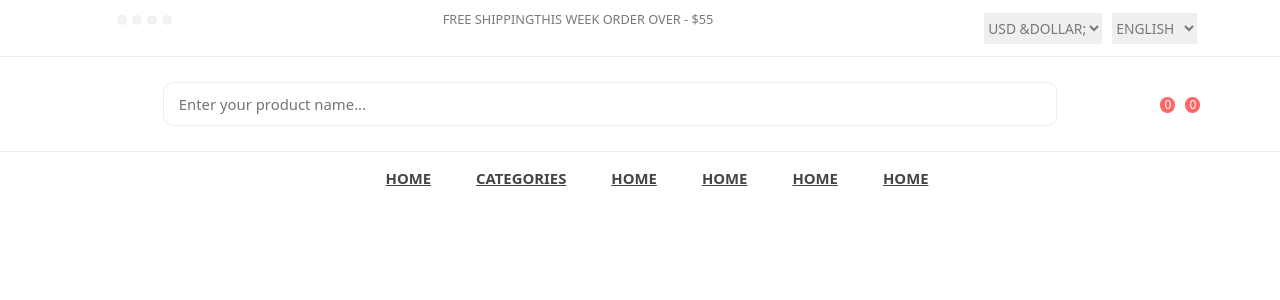
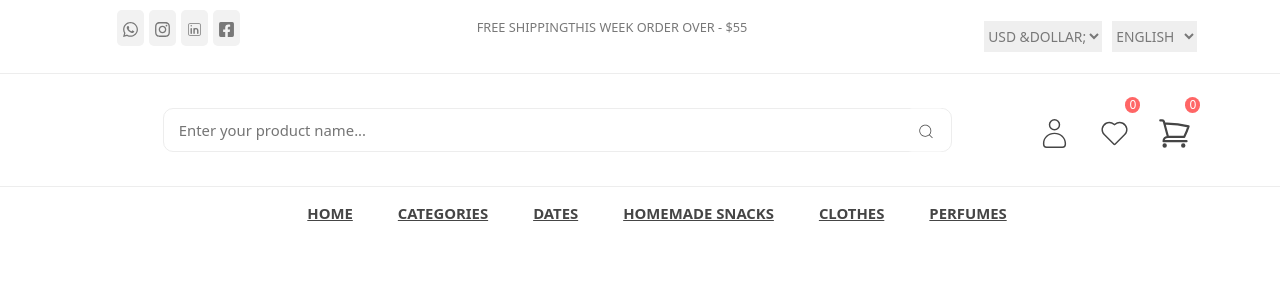
Before and after one commit to Tekisky123/Tekisky-Mart-Website, a React (Create React App) app: page / in a window 1280 px wide. Shown: the top 300 px of the page. Built offline with nearby package versions, Linux system fonts and the light colour scheme.

Commit message:
djhwdguy

```diff
--- a/package.json
+++ b/package.json
@@ -9,6 +9,7 @@
     "bootstrap": "^5.3.2",
     "react": "^18.2.0",
     "react-dom": "^18.2.0",
+    "react-icons": "^5.0.1",
     "react-router-dom": "^6.21.3",
     "react-scripts": "5.0.1",
     "web-vitals": "^2.1.4"
--- a/src/Components/Header.jsx
+++ b/src/Components/Header.jsx
@@ -2,6 +2,15 @@ import React, { useEffect } from "react";
 import { Link } from "react-router-dom";
 // import "../Assets/Styles/Header.css"
 import "../App.css";
+import { CiHeart, CiHome, CiLinkedin, CiSearch, CiUser } from "react-icons/ci";
+import { HiOutlineShoppingCart } from "react-icons/hi2";
+import { FaFacebookSquare, FaInstagram, FaWhatsapp} from "react-icons/fa";
+import { IoBagHandleOutline } from "react-icons/io5";
+import { GiHamburgerMenu } from "react-icons/gi";
+import { TbCategory } from "react-icons/tb";
+
+
+
 
 const Header = () => {
   useEffect(() => {
@@ -60,24 +69,24 @@ const Header = () => {
         <div className="container">
           <ul className="header-social-container">
             <li>
-              <a href="#" className="social-link">
-                <ion-icon name="logo-facebook"></ion-icon>
-              </a>
+              <Link href="#" className="social-link">
+              <FaWhatsapp />
+              </Link>
             </li>
             <li>
-              <a href="#" className="social-link">
-                <ion-icon name="logo-twitter"></ion-icon>
-              </a>
+              <Link href="#" className="social-link">
+              <FaInstagram />
+              </Link>
             </li>
             <li>
-              <a href="#" className="social-link">
-                <ion-icon name="logo-instagram"></ion-icon>
-              </a>
+              <Link href="#" className="social-link">
+              <CiLinkedin />
+              </Link>
             </li>
             <li>
-              <a href="#" className="social-link">
-                <ion-icon name="logo-linkedin"></ion-icon>
-              </a>
+              <Link href="#" className="social-link">
+              <FaFacebookSquare />
+              </Link>
             </li>
           </ul>
 
@@ -117,22 +126,22 @@ const Header = () => {
               placeholder="Enter your product name..."
             />
             <button className="search-btn">
-              <ion-icon name="search-outline"></ion-icon>
+            <CiSearch />
             </button>
           </div>
 
           <div className="header-user-actions">
             <button className="action-btn">
-              <ion-icon name="person-outline"></ion-icon>
+            <CiUser />
             </button>
 
             <button className="action-btn">
-              <ion-icon name="heart-outline"></ion-icon>
+            <CiHeart />
               <span className="count">0</span>
             </button>
 
             <button className="action-btn">
-              <ion-icon name="bag-handle-outline"></ion-icon>
+            <HiOutlineShoppingCart />
               <span className="count">0</span>
             </button>
           </div>
@@ -143,157 +152,164 @@ const Header = () => {
         <div className="container">
           <ul className="desktop-menu-category-list">
             <li className="menu-category">
-              <a href="#" className="menu-title">
+              <Link href="#" className="menu-title">
                 Home
-              </a>
+              </Link>
             </li>
 
             <li className="menu-category">
-              <a href="#" className="menu-title">
+              <Link href="#" className="menu-title">
                 Categories
-              </a>
+              </Link>
 
               <div className="dropdown-panel">
                 <ul className="dropdown-panel-list">
                   <li className="menu-title">
-                    <a href="#">Electronics</a>
+                    <Link href="#">Dates</Link>
                   </li>
                   <li className="panel-list-item">
-                    <a href="#">Desktop</a>
+                    <Link href="#">Desktop</Link>
                   </li>
                   <li className="panel-list-item">
-                    <a href="#">Laptop</a>
+                    <Link href="#">Laptop</Link>
                   </li>
                   <li className="panel-list-item">
-                    <a href="#">Camera</a>
+                    <Link href="#">Camera</Link>
                   </li>
                   <li className="panel-list-item">
-                    <a href="#">Tablet</a>
+                    <Link href="#">Tablet</Link>
                   </li>
                   <li className="panel-list-item">
-                    <a href="#">Headphone</a>
+                    <Link href="#">Headphone</Link>
                   </li>
 
                   <li className="panel-list-item">
-                    <a href="#">
+                    <Link href="#">
                       {/* <img src="./assets/images/electronics-banner-1.jpg" alt="headphone collection" width="250" height="119" /> */}
-                    </a>
+                    </Link>
                   </li>
                 </ul>
 
                 <ul className="dropdown-panel-list">
                   <li className="menu-title">
-                    <a href="#">Men's</a>
+                    <Link href="#">Clothes</Link>
                   </li>
                   <li className="panel-list-item">
-                    <a href="#">Formal</a>
+                    <Link href="#">Formal</Link>
                   </li>
                   <li className="panel-list-item">
-                    <a href="#">Casual</a>
+                    <Link href="#">Casual</Link>
                   </li>
                   <li className="panel-list-item">
-                    <a href="#">Sports</a>
+                    <Link href="#">Sports</Link>
                   </li>
                   <li className="panel-list-item">
-                    <a href="#">Jacket</a>
+                    <Link href="#">Jacket</Link>
                   </li>
                   <li className="panel-list-item">
-                    <a href="#">Sunglasses</a>
+                    <Link href="#">Sunglasses</Link>
                   </li>
                   <li className="panel-list-item">
-                    <a href="#">
+                    <Link href="#">
                       {/* <img src="./assets/images/mens-banner.jpg" alt="men's fashion" width="250" height="119" /> */}
-                    </a>
+                    </Link>
                   </li>
                 </ul>
 
                 <ul className="dropdown-panel-list">
                   <li className="menu-title">
-                    <a href="#">Women's</a>
+                    <Link href="#">HomeMade Snacks</Link>
                   </li>
                   <li className="panel-list-item">
-                    <a href="#">Formal</a>
+                    <Link href="#">Formal</Link>
                   </li>
                   <li className="panel-list-item">
-                    <a href="#">Casual</a>
+                    <Link href="#">Casual</Link>
                   </li>
                   <li className="panel-list-item">
-                    <a href="#">Perfume</a>
+                    <Link href="#">Perfume</Link>
                   </li>
                   <li className="panel-list-item">
-                    <a href="#">Cosmetics</a>
+                    <Link href="#">Cosmetics</Link>
                   </li>
                   <li className="panel-list-item">
-                    <a href="#">Bags</a>
+                    <Link href="#">Bags</Link>
                   </li>
                   <li className="panel-list-item">
-                    <a href="#">
+                    <Link href="#">
                       {/* <img src="./assets/images/womens-banner.jpg" alt="women's fashion" width="250" height="119" /> */}
-                    </a>
+                    </Link>
                   </li>
                 </ul>
 
                 <ul className="dropdown-panel-list">
                   <li className="menu-title">
-                    <a href="#">Electronics</a>
+                    <Link href="#">Perfumes</Link>
                   </li>
                   <li className="panel-list-item">
-                    <a href="#">Smart Watch</a>
+                    <Link href="#">Smart Watch</Link>
                   </li>
                   <li className="panel-list-item">
-                    <a href="#">Smart TV</a>
+                    <Link href="#">Smart TV</Link>
                   </li>
                   <li className="panel-list-item">
-                    <a href="#">Keyboard</a>
+                    <Link href="#">Keyboard</Link>
                   </li>
                   <li className="panel-list-item">
-                    <a href="#">Mouse</a>
+                    <Link href="#">Mouse</Link>
                   </li>
                   <li className="panel-list-item">
-                    <a href="#">Microphone</a>
+                    <Link href="#">Microphone</Link>
                   </li>
                   <li className="panel-list-item">
-                    <a href="#">
+                    <Link href="#">
                       {/* <img src="./assets/images/electronics-banner-2.jpg" alt="mouse collection" width="250" height="119" /> */}
-                    </a>
+                    </Link>
                   </li>
                 </ul>
               </div>
             </li>
             <li className="menu-category">
-        <a href="#" className="menu-title">Home</a>
+        <Link href="#" className="menu-title">Dates</Link>
       </li>
         <li className="menu-category">
-        <a href="#" className="menu-title">Home</a>
+        <Link href="#" className="menu-title">HomeMade Snacks</Link>
       </li>
         <li className="menu-category">
-        <a href="#" className="menu-title">Home</a>
+        <Link href="#" className="menu-title">Clothes</Link>
       </li>
         <li className="menu-category">
-        <a href="#" className="menu-title">Home</a>
+        <Link href="#" className="menu-title">Perfumes</Link>
       </li>
           </ul>
         </div>
       </nav>
 
       <div className="mobile-bottom-navigation">
-        <button data-mobile-menu-open-btn>Open Menu</button>
+        <button data-mobile-menu-open-btn>
+        <GiHamburgerMenu />
+</button>
 
         <button className="action-btn">
-          <ion-icon name="bag-handle-outline"></ion-icon>
+        {/* <CiUser /> */}
+        <IoBagHandleOutline />
           <span className="count">0</span>
         </button>
 
         <button className="action-btn">
-          <ion-icon name="home-outline"></ion-icon>
+
+        <CiHome />
         </button>
 
         <button className="action-btn">
-          <ion-icon name="heart-outline"></ion-icon>
+
+        <CiHeart />
           <span className="count">0</span>
         </button>
 
-        <button data-mobile-menu-open-btn>Open Menu</button>
+        <button data-mobile-menu-open-btn>
+        <TbCategory />
+        </button>
       </div>
 
       <nav className="mobile-navigation-menu has-scrollbar" data-mobile-menu>
@@ -304,9 +320,9 @@ const Header = () => {
 
         <ul className="mobile-menu-category-list">
           <li className="menu-category">
-            <a href="#" className="menu-title">
+            <Link href="#" className="menu-title">
               Home
-            </a>
+            </Link>
           </li>
 
           <li className="menu-category">
@@ -322,24 +338,24 @@ const Header = () => {
             </button>
             <ul className="submenu-category-list" data-accordion>
               <li className="submenu-category">
-                <a href="#" className="submenu-title">
+                <Link href="#" className="submenu-title">
                   Shirt
-                </a>
+                </Link>
               </li>
               <li className="submenu-category">
-                <a href="#" className="submenu-title">
+                <Link href="#" className="submenu-title">
                   Shirt
-                </a>
+                </Link>
               </li>
               <li className="submenu-category">
-                <a href="#" className="submenu-title">
+                <Link href="#" className="submenu-title">
                   Shirt
-                </a>
+                </Link>
               </li>
               <li className="submenu-category">
-                <a href="#" className="submenu-title">
+                <Link href="#" className="submenu-title">
                   Shirt
-                </a>
+                </Link>
               </li>
               {/* ... other submenu items ... */}
             </ul>
@@ -358,24 +374,24 @@ const Header = () => {
             </button>
             <ul className="submenu-category-list" data-accordion>
               <li className="submenu-category">
-                <a href="#" className="submenu-title">
+                <Link href="#" className="submenu-title">
                   Dress & Frock
-                </a>
+                </Link>
               </li>
               <li className="submenu-category">
-                <a href="#" className="submenu-title">
+                <Link href="#" className="submenu-title">
                   Dress & Frock
-                </a>
+                </Link>
               </li>
               <li className="submenu-category">
-                <a href="#" className="submenu-title">
+                <Link href="#" className="submenu-title">
                   Dress & Frock
-                </a>
+                </Link>
               </li>
               <li className="submenu-category">
-                <a href="#" className="submenu-title">
+                <Link href="#" className="submenu-title">
                   Dress & Frock
-                </a>
+                </Link>
               </li>
               {/* ... other submenu items ... */}
             </ul>
@@ -384,15 +400,15 @@ const Header = () => {
           {/* ... other menu categories ... */}
 
           <li className="menu-category">
-            <a href="#" className="menu-title">
+            <Link href="#" className="menu-title">
               Blog
-            </a>
+            </Link>
           </li>
 
           <li className="menu-category">
-            <a href="#" className="menu-title">
+            <Link href="#" className="menu-title">
               Hot Offers
-            </a>
+            </Link>
           </li>
         </ul>
 
@@ -408,9 +424,9 @@ const Header = () => {
               </button>
               <ul className="submenu-category-list" data-accordion>
                 <li className="submenu-category">
-                  <a href="#" className="submenu-title">
+                  <Link href="#" className="submenu-title">
                     English
-                  </a>
+                  </Link>
                 </li>
                 {/* ... other language options ... */}
               </ul>
@@ -426,9 +442,9 @@ const Header = () => {
               </button>
               <ul className="submenu-category-list" data-accordion>
                 <li className="submenu-category">
-                  <a href="#" className="submenu-title">
+                  <Link href="#" className="submenu-title">
                     USD &dollar;
-                  </a>
+                  </Link>
                 </li>
                 {/* ... other currency options ... */}
               </ul>
@@ -437,9 +453,9 @@ const Header = () => {
 
           <ul className="menu-social-container">
             <li>
-              <a href="#" className="social-link">
+              <Link href="#" className="social-link">
                 <ion-icon name="logo-facebook"></ion-icon>
-              </a>
+              </Link>
             </li>
             {/* ... other social links ... */}
           </ul>
```
Also changed, not shown: 1 other file (tests, documents, lock files or other folders).
